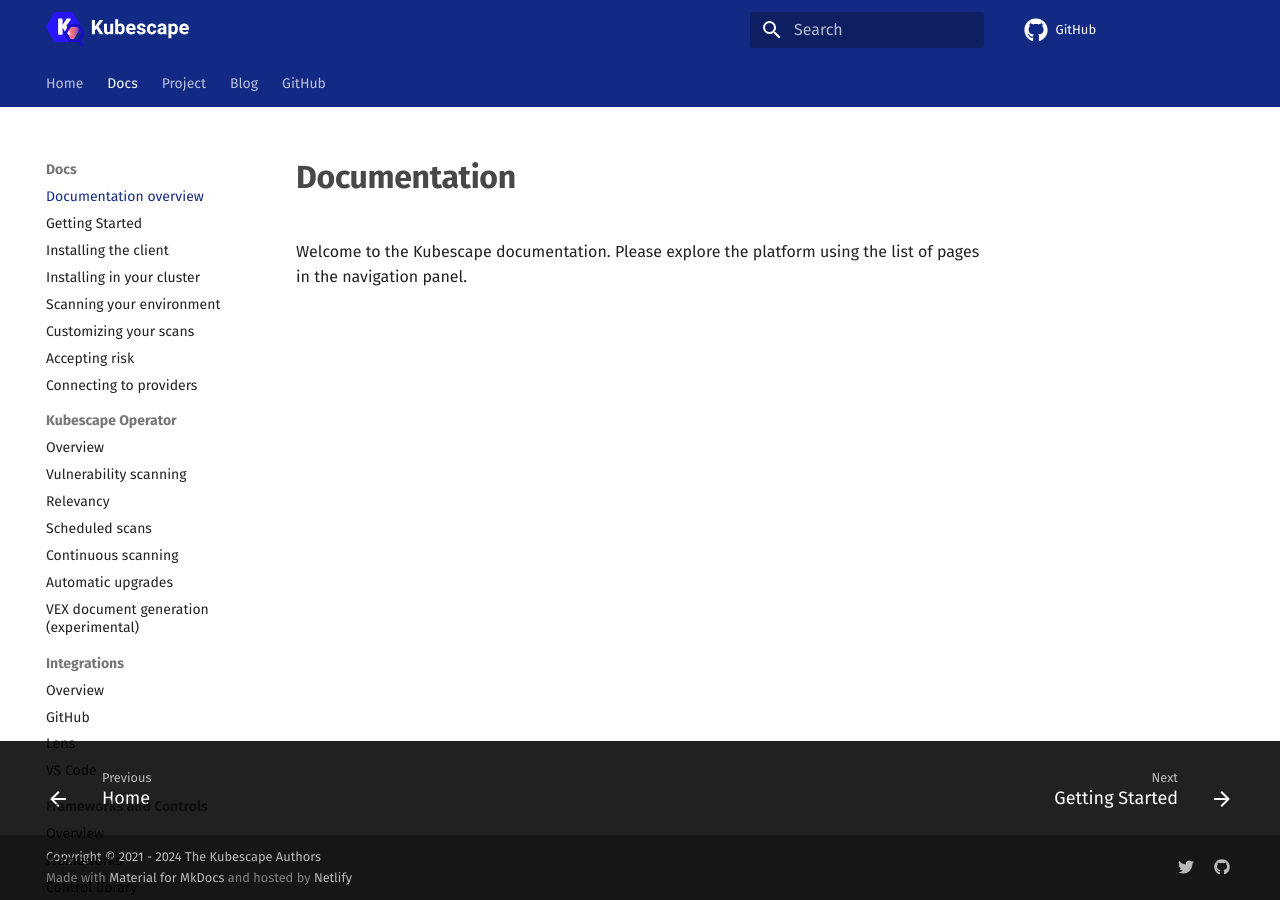
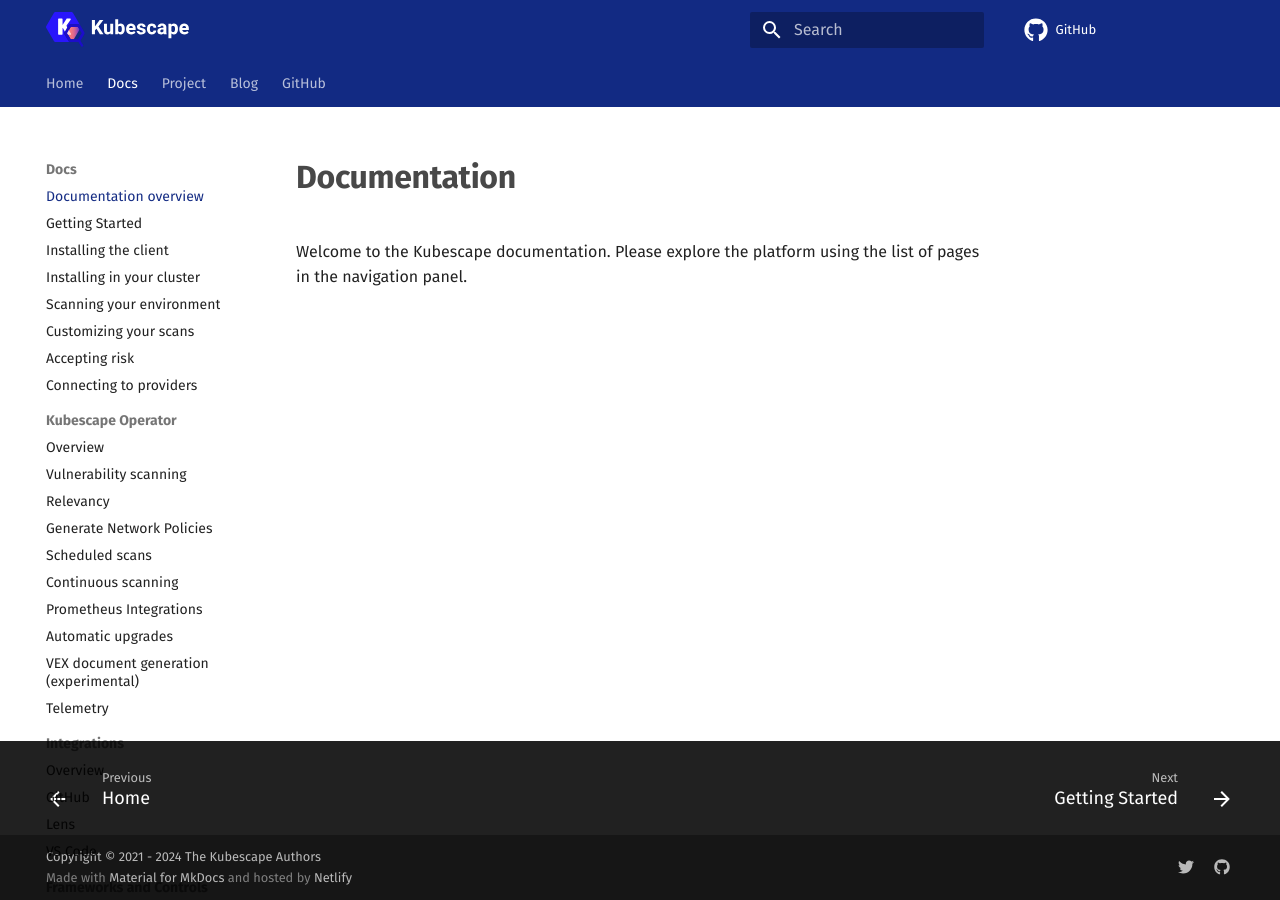
Before and after one commit to kubescape/kubescape.io, an MkDocs documentation site: the page built from docs/docs/index.md, in a window 1280 px wide. Built offline with MkDocs 1.6.1 and Material for MkDocs 9.7.7, drawn with Linux system fonts in a browser that asks for light colours; comment, search, counter and statistics services are not loaded.

Commit message:
Adding pages

```diff
--- a/mkdocs.yml
+++ b/mkdocs.yml
@@ -60,10 +60,13 @@
             - 'Overview': 'docs/operator/index.md'
             - 'Vulnerability scanning': 'docs/operator/vulnerabilities.md'
             - 'Relevancy': 'docs/operator/relevancy.md'
+            - 'Generate Network Policies': '/docs/operator/network-policy-generation.md'
             - 'Scheduled scans': 'docs/operator/scheduled-scans.md'
             - 'Continuous scanning': 'docs/operator/continuous-scanning.md'
+            - 'Prometheus Integrations': 'docs/docs/operator/prometheus-integration.md'
             - 'Automatic upgrades': 'docs/operator/automatic-release-upgrades.md'
             - 'VEX document generation (experimental)': 'docs/operator/generating-vex.md'
+            - 'Telemetry': 'docs/docs/operator/telemetry.md'
         - Integrations:
             - 'Overview': 'docs/integrations/index.md'
             - 'GitHub': 'docs/integrations/github.md'
```
